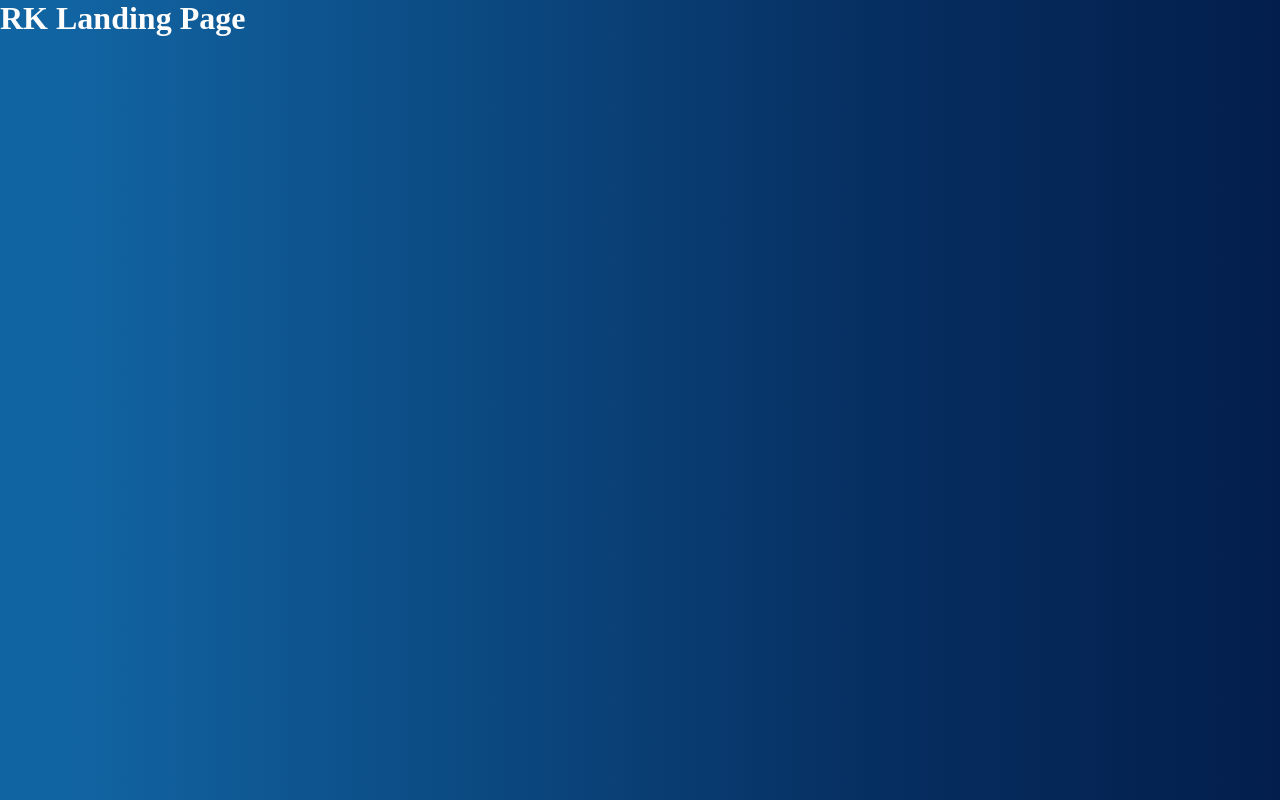
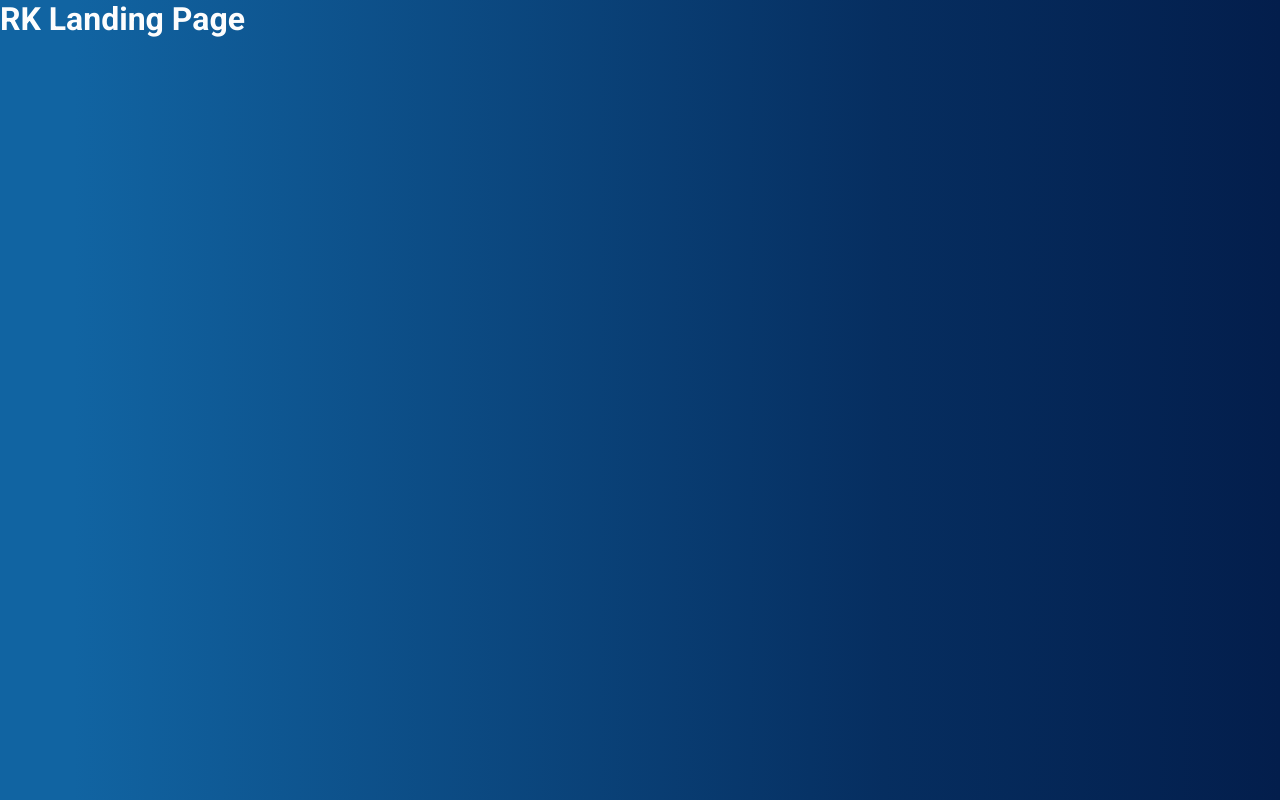
Before and after one commit to labyes24/RK-LP-VERA-MELENDEZ, a React (Vite) app: page / in a window 1280 px wide. Built offline with nearby package versions, Linux system fonts and the light colour scheme.

Commit message:
chore/TASK-0001/SUB-005: apply fonts to theme and global style

```diff
--- a/src/presentation/styles/global.js
+++ b/src/presentation/styles/global.js
@@ -10,5 +10,6 @@ export const GlobalStyle = createGlobalStyle`
   body {
     background: ${props => props.theme.GRADIENTS.background};
     color: ${({ theme }) => theme.COLORS.white};
+    font-family: ${props => props.theme.FONTS.Primary};
   }
 `
--- a/src/presentation/styles/themes/default.js
+++ b/src/presentation/styles/themes/default.js
@@ -26,4 +26,9 @@ export const defaultTheme = {
     background:
       'linear-gradient(270deg, #031E4C 0.05%, #062E60 30.9%, #1164A2 94.23%)',
   },
+
+  FONTS: {
+    Primary: "'Roboto', sans-serif",
+    Secondary: "'Nunito', sans-serif",
+  },
 }
```
